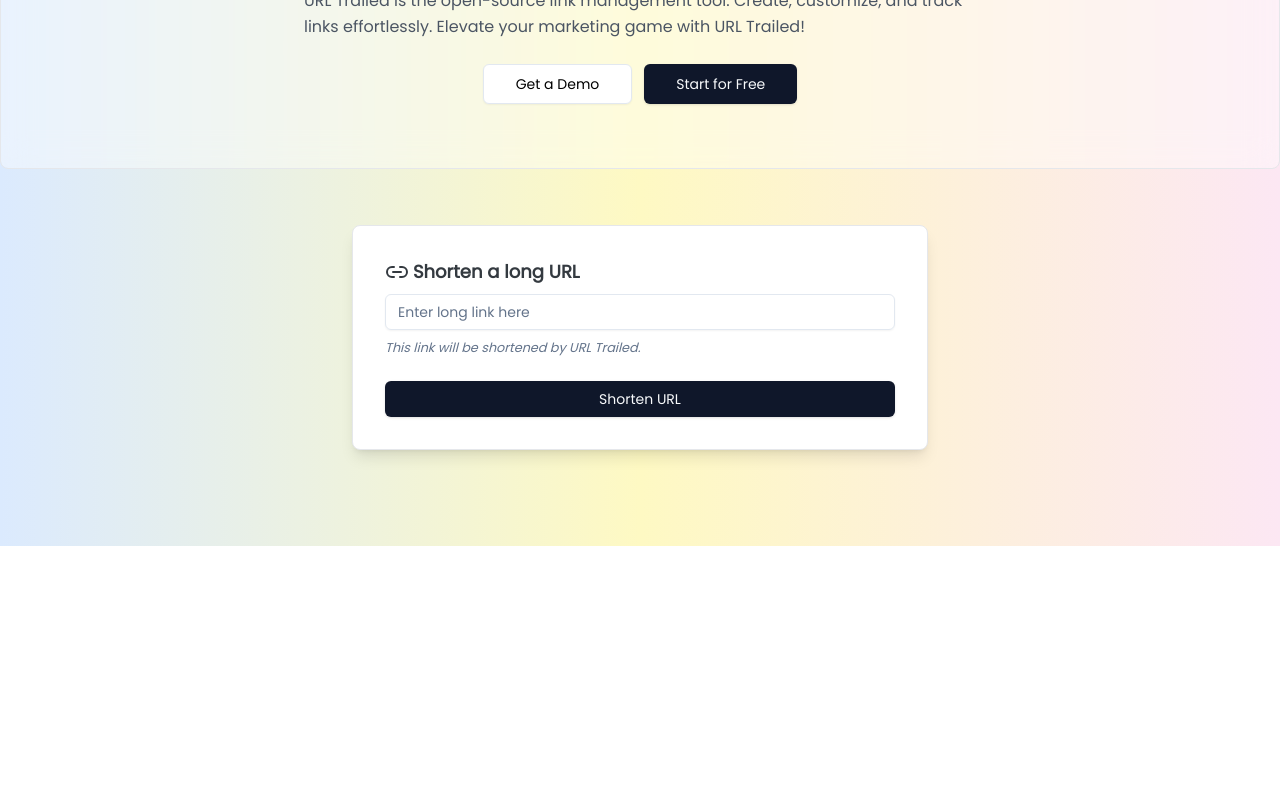
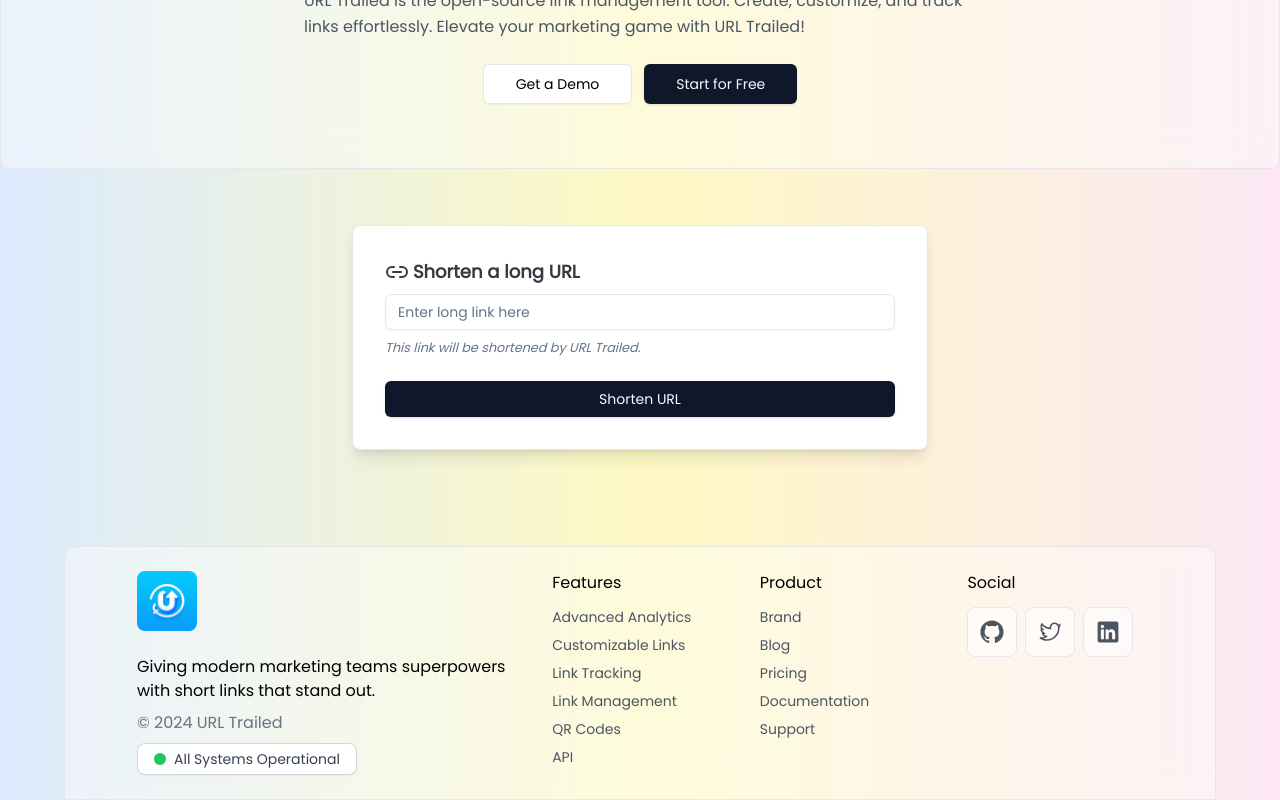
Before and after one commit to sujeetgund/url-trailed, a Next.js app: page / in a window 1280 px wide. Shown: the part 479-1279 px from the top of the page. Before the commit the page ends 1025 px from the top, so only its background shows below. Built offline with nearby package versions, Linux system fonts and the light colour scheme.

Commit message:
add footer

```diff
--- a/package.json
+++ b/package.json
@@ -26,7 +26,6 @@
     "react": "^18",
     "react-dom": "^18",
     "react-hook-form": "^7.51.4",
-    "react-icons": "^5.2.0",
     "tailwind-merge": "^2.3.0",
     "tailwindcss-animate": "^1.0.7",
     "zod": "^3.23.6"
--- a/src/app/layout.tsx
+++ b/src/app/layout.tsx
@@ -25,8 +25,8 @@
     <html lang="en">
       <body className={`${poppins.className}`}>
         <NextThemesProvider defaultTheme="light">
-          <div className="relative bg-gradient-to-r from-blue-100 via-yellow-100 to-pink-100">
-            <Navbar />
+          <div className="bg-gradient-to-r from-blue-100 via-yellow-100 to-pink-100">
+
             {children}
             <Toaster />
           </div>
--- a/src/app/page.tsx
+++ b/src/app/page.tsx
@@ -1,10 +1,15 @@
+import Footer from "@/components/Footer";
 import HeroSection from "@/components/HeroSection";
-import Image from "next/image";
+import Navbar from "@/components/Navbar";
 
 export default function Home() {
   return (
-    <main className="flex flex-col items-center justify-between">
-      <HeroSection />
-    </main>
+    <>
+      <Navbar />
+      <main className="flex flex-col items-center">
+        <HeroSection />
+      </main>
+      <Footer />
+    </>
   );
 }
--- /dev/null
+++ b/src/components/Footer.tsx
@@ -0,0 +1,115 @@
+import React from "react";
+import Image from "next/image";
+
+import { Button } from "./ui/button";
+
+import {
+  GitHubLogoIcon,
+  LinkedInLogoIcon,
+  TwitterLogoIcon,
+} from "@radix-ui/react-icons";
+
+const Footer = () => {
+  return (
+    <section className="max-w-6xl mx-auto py-6 bg-white-400 rounded-t-xl bg-clip-padding backdrop-filter backdrop-blur-lg bg-white/40 border border-gray-200 p-14 z-10">
+      {/* Footer Links and Section */}
+      <div className="grid grid-cols-1 sm:grid-cols-2 lg:grid-cols-5 w-full md:ml-4">
+        {/* Brand and Tagline */}
+        <div className="col-span-2 flex flex-col space-y-2">
+          <Image
+            src="/logo.jpeg"
+            alt="URL Trailed"
+            width={60}
+            height={60}
+            className="rounded-lg mb-4"
+            priority
+          />
+          <p className="max-w-sm">
+            Giving modern marketing teams superpowers with short links that
+            stand out.
+          </p>
+          <p className="text-gray-500">&copy; 2024 URL Trailed</p>
+          <Button
+            variant={"outline"}
+            size={"sm"}
+            asChild
+            className="hover:bg-gray-100 cursor-pointer max-w-max font-medium text-sm px-4 py-2 rounded-lg border border-gray-300 text-gray-700 bg-white focus:outline-none focus:ring-2 focus:ring-gray-500 focus:ring-opacity-50 transition duration-300 ease-in-out"
+          >
+            <div className="flex justify-start items-start">
+              <div className="relative h-3 w-3 mr-2">
+                <div className="absolute inset-0 m-auto h-3 w-3 animate-ping items-center justify-center rounded-full group-hover:animate-none bg-green-500"></div>
+                <div className="absolute inset-0 z-10 m-auto h-3 w-3 rounded-full bg-green-500"></div>
+              </div>
+              All Systems Operational
+            </div>
+          </Button>
+        </div>
+
+        {/* Feature Links */}
+        <div className="col-span-1 my-6 lg:my-0">
+          <h3>Features</h3>
+          <ul className="text-sm space-y-2 mt-3">
+            <li className="text-gray-600 hover:text-black cursor-pointer">
+              Advanced Analytics
+            </li>
+            <li className="text-gray-600 hover:text-black cursor-pointer">
+              Customizable Links
+            </li>
+            <li className="text-gray-600 hover:text-black cursor-pointer">
+              Link Tracking
+            </li>
+            <li className="text-gray-600 hover:text-black cursor-pointer">
+              Link Management
+            </li>
+            <li className="text-gray-600 hover:text-black cursor-pointer">
+              QR Codes
+            </li>
+            <li className="text-gray-600 hover:text-black cursor-pointer">
+              API
+            </li>
+          </ul>
+        </div>
+
+        {/* Product Links */}
+        <div className="col-span-1 my-6 lg:my-0">
+          <h3>Product</h3>
+          <ul className="text-sm space-y-2 mt-3">
+            <li className="text-gray-600 hover:text-black cursor-pointer">
+              Brand
+            </li>
+            <li className="text-gray-600 hover:text-black cursor-pointer">
+              Blog
+            </li>
+            <li className="text-gray-600 hover:text-black cursor-pointer">
+              Pricing
+            </li>
+            <li className="text-gray-600 hover:text-black cursor-pointer">
+              Documentation
+            </li>
+            <li className="text-gray-600 hover:text-black cursor-pointer">
+              Support
+            </li>
+          </ul>
+        </div>
+
+        {/* Social Links */}
+        <div className="col-span-1 my-6 lg:my-0">
+          <h3>Social</h3>
+          <ul className="text-sm flex items-center space-x-2 mt-3">
+            <li className="text-gray-600 cursor-pointer bg-white-400 rounded-lg bg-clip-padding backdrop-filter backdrop-blur-lg bg-white/40 border border-gray-200 p-3 z-10">
+              <GitHubLogoIcon className="w-6 h-6" />
+            </li>
+            <li className="text-gray-600 cursor-pointer bg-white-400 rounded-lg bg-clip-padding backdrop-filter backdrop-blur-lg bg-white/40 border border-gray-200 p-3 z-10">
+              <TwitterLogoIcon className="w-6 h-6" />
+            </li>
+            <li className="text-gray-600 cursor-pointer bg-white-400 rounded-lg bg-clip-padding backdrop-filter backdrop-blur-lg bg-white/40 border border-gray-200 p-3 z-10">
+              <LinkedInLogoIcon className="w-6 h-6" />
+            </li>
+          </ul>
+        </div>
+      </div>
+    </section>
+  );
+};
+
+export default Footer;
```
Also changed, not shown: 1 other file (tests, documents, lock files or other folders).
